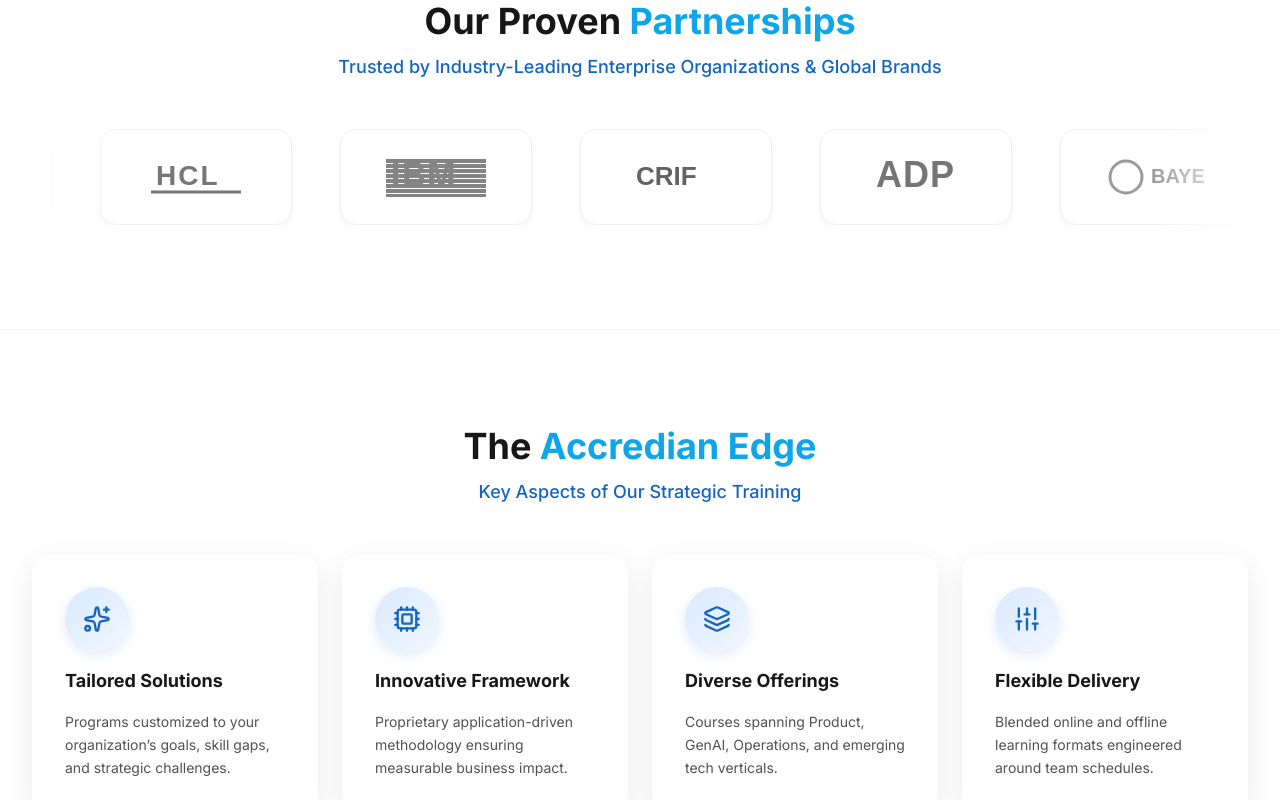
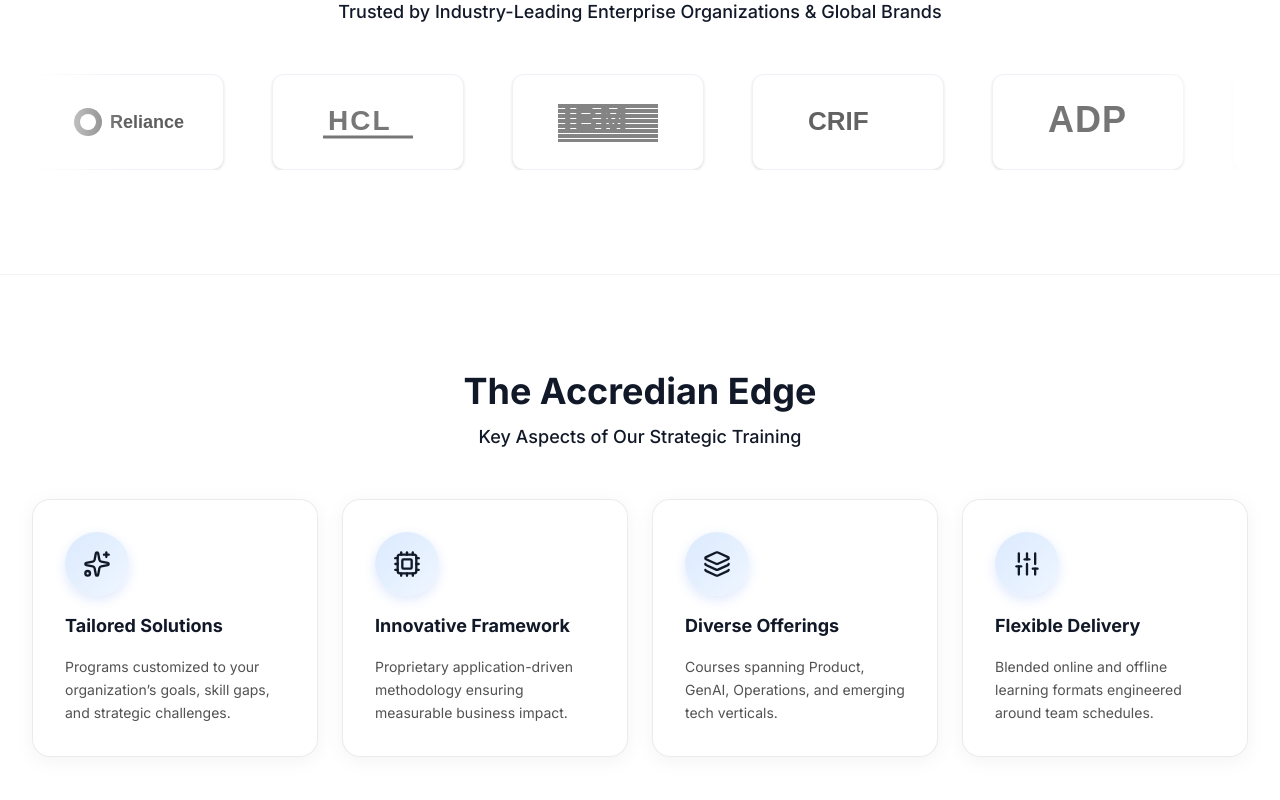
Before and after one commit to GarimaSingh207/accredian-enterprise-platform, a Next.js app: page / in a window 1280 px wide. Shown: the part 1660-2460 px from the top of the page. Built offline with nearby package versions, Linux system fonts and the light colour scheme.

Commit message:
feat: final visual polish and dark mode

```diff
--- a/app/globals.css
+++ b/app/globals.css
@@ -4,103 +4,68 @@
   /* Fonts */
   --font-sans: var(--font-inter), -apple-system, BlinkMacSystemFont, "Segoe UI", Roboto, sans-serif;
 
-  /* Typography Sizes & Heights */
-  --font-size-display-xl: 3.75rem; /* 60px */
-  --font-size-display-l: 3rem;     /* 48px */
-  --font-size-h1: 2.25rem;          /* 36px */
-  --font-size-h2: 1.875rem;         /* 30px */
-  --font-size-h3: 1.5rem;           /* 24px */
-  --font-size-h4: 1.25rem;          /* 20px */
-  --font-size-h5: 1.125rem;         /* 18px */
-  --font-size-h6: 1rem;             /* 16px */
+  /* Color System */
+  --color-primary-blue: #2563EB;   /* Primary CTAs, Active Nav, Hero highlights */
+  --color-primary-indigo: #4F46E5; /* Secondary Gradients, glows, accents */
+  --color-primary-purple: #8B5CF6; /* Technology, title highlights */
+  --color-primary-cyan: #06B6D4;   /* Analytics, Data icons */
+  --color-primary-orange: #F59E0B; /* Business outcomes, achievements */
+  --color-primary-green: #22C55E;  /* Success indicators, metrics */
 
-  --font-size-body-xl: 1.25rem;
-  --font-size-body-lg: 1.125rem;
-  --font-size-body-regular: 1rem;
-  --font-size-body-small: 0.875rem;
+  /* Neutral scale */
+  --color-neutral-50: var(--color-neutral-50);
+  --color-neutral-100: var(--color-neutral-100);
+  --color-neutral-200: var(--color-neutral-200);
+  --color-neutral-300: var(--color-neutral-300);
+  --color-neutral-400: var(--color-neutral-400);
+  --color-neutral-500: var(--color-neutral-500);
+  --color-neutral-700: var(--color-neutral-700);
+  --color-neutral-900: var(--color-neutral-900);
 
-  --line-height-display-xl: 1.1;
-  --line-height-display-l: 1.15;
-  --line-height-h1: 1.2;
-  --line-height-h2: 1.25;
+  /* Radii */
+  --radius-2xl: 18px;
 
-  /* Primary Colors (Accredian Blue) */
-  --color-primary-50: #eff6ff;
-  --color-primary-100: #dbeafe;
-  --color-primary-200: #bfdbfe;
-  --color-primary-300: #93c5fd;
-  --color-primary-400: #60a5fa;
-  --color-primary-500: #2563eb; /* Primary Brand Accent */
-  --color-primary-600: #1565C0; /* Core Brand Blue */
-  --color-primary-700: #1D4ED8; /* Hover Blue */
-  --color-primary-800: #1E40AF; /* Active Blue */
-  --color-primary-900: #0f172a;
-
-  /* Accent Highlight */
-  --color-accent-500: #0ea5e9;
-
-  /* Semantic States */
-  --color-success-50: #ecfdf5;
-  --color-success-500: #10b981;
-  --color-success-700: #047857;
-
-  --color-error-50: #fef2f2;
-  --color-error-500: #ef4444;
-  --color-error-700: #b91c1c;
-
-  /* Custom Backgrounds & Gradients */
-  --color-section-alt: #f8fbff;
-  --color-section-dark: #f5f9ff;
-  --color-footer-bg: #08111F;
-
-  /* Border Tokens */
-  --color-card-border: rgba(255, 255, 255, 0.45);
-
-  /* Radius Tokens */
-  --radius-small: 4px;
-  --radius-medium: 8px;
-  --radius-large: 12px;
-  --radius-xl: 16px;
-  --radius-2xl: 20px;
-  --radius-3xl: 24px;
-
-  /* Elevation & Shadows */
-  --shadow-xs: 0 1px 2px rgba(0, 0, 0, 0.05);
-  --shadow-sm: 0 2px 4px rgba(0, 0, 0, 0.05);
-  --shadow-md: 0 4px 6px rgba(0, 0, 0, 0.05);
-  --shadow-card: 0 8px 30px rgba(15, 23, 42, 0.08);
-  --shadow-card-hover: 0 20px 40px rgba(15, 23, 42, 0.12);
-  --shadow-modal: 0 20px 60px rgba(0, 0, 0, 0.15);
-
-  /* Custom Keyframes & Animations */
-  --animate-marquee: marquee 28s linear infinite;
-  --animate-float-slow: float-slow 6s ease-in-out infinite alternate;
-  --animate-float-medium: float-medium 5s ease-in-out infinite alternate;
-  --animate-float-fast: float-fast 4s ease-in-out infinite alternate;
+  /* Animations */
+  --animate-hero-float: hero-float 6s ease-in-out infinite;
 }
 
-@keyframes marquee {
-  0% {
-    transform: translateX(0%);
-  }
-  100% {
-    transform: translateX(-50%);
-  }
+:root {
+  --color-neutral-50: #F9FAFB;
+  --color-neutral-100: #F3F4F6;
+  --color-neutral-200: #E5E7EB;
+  --color-neutral-300: #D1D5DB;
+  --color-neutral-400: #9CA3AF;
+  --color-neutral-500: #6B7280;
+  --color-neutral-700: #374151;
+  --color-neutral-900: #111827;
+
+  --bg-page: #FFFFFF;
+  --bg-card: rgba(255, 255, 255, 0.95);
+  --border-card: rgba(0, 0, 0, 0.08);
+  --text-main: #111827;
+  --text-muted: #6B7280;
 }
 
-@keyframes float-slow {
-  0% { transform: translateY(0px) rotate(0deg); }
-  100% { transform: translateY(-10px) rotate(2deg); }
+.dark {
+  --color-neutral-50: #111827;
+  --color-neutral-100: #1F2937;
+  --color-neutral-200: rgba(255, 255, 255, 0.08);
+  --color-neutral-300: rgba(255, 255, 255, 0.15);
+  --color-neutral-400: #9CA3AF;
+  --color-neutral-500: #CBD5E1;
+  --color-neutral-700: #E2E8F0;
+  --color-neutral-900: #F8FAFC;
+
+  --bg-page: #0B1220;
+  --bg-card: #111827;
+  --border-card: rgba(255, 255, 255, 0.08);
+  --text-main: #F8FAFC;
+  --text-muted: #CBD5E1;
 }
 
-@keyframes float-medium {
-  0% { transform: translateY(0px); }
-  100% { transform: translateY(-8px); }
-}
-
-@keyframes float-fast {
-  0% { transform: translateY(0px); }
-  100% { transform: translateY(-6px); }
+@keyframes hero-float {
+  0%, 100% { transform: translateY(0px); }
+  50% { transform: translateY(-6px); }
 }
 
 html {
@@ -109,15 +74,19 @@
 
 body {
   font-family: var(--font-sans);
-  color: var(--color-neutral-900);
-  background-color: #ffffff;
+  color: var(--text-main);
+  background-color: var(--bg-page);
   overflow-x: hidden;
+  transition: background-color 300ms ease, color 300ms ease, border-color 300ms ease;
 }
 
-/* Premium Primary Button Shine Effect */
+/* Primary Button Shine Sweep */
 .btn-shine-effect {
   position: relative;
   overflow: hidden;
+  background: linear-gradient(135deg, #2563EB, #4F46E5);
+  box-shadow: 0 8px 24px rgba(37,99,235,0.25);
+  transition: transform 220ms ease, box-shadow 220ms ease;
 }
 
 .btn-shine-effect::after {
@@ -130,96 +99,85 @@
   background: linear-gradient(
     90deg,
     transparent,
-    rgba(255, 255, 255, 0.45),
+    rgba(255, 255, 255, 0.4),
     transparent
   );
   transform: skewX(-20deg);
 }
 
+.btn-shine-effect:hover {
+  transform: scale(1.03) translateY(-2px);
+  box-shadow: 0 12px 30px rgba(37,99,235,0.35);
+}
+
 .btn-shine-effect:hover::after {
-  animation: shine 0.7s ease-in-out;
+  animation: shine 0.70s ease-in-out;
 }
 
 @keyframes shine {
-  100% {
-    left: 150%;
-  }
+  100% { left: 150%; }
 }
 
-/* Secondary Button Glass Fill Hover Effect */
+/* Secondary Button Animated Border */
 .btn-secondary-glass {
   position: relative;
   overflow: hidden;
-  background: transparent;
-  border: 1px solid rgba(21, 101, 192, 0.4);
-  transition: color 0.3s ease;
+  background: var(--bg-card);
+  border: 1.5px solid #2563EB;
+  color: #2563EB;
+  transition: transform 220ms ease, background-color 300ms ease, border-color 300ms ease;
 }
 
-.btn-secondary-glass::before {
-  content: '';
-  position: absolute;
-  top: 0;
-  left: -100%;
-  width: 100%;
-  height: 100%;
-  background: rgba(21, 101, 192, 0.08);
-  transition: left 0.35s ease;
-  z-index: -1;
+.btn-secondary-glass:hover {
+  transform: scale(1.03) translateY(-2px);
 }
 
-.btn-secondary-glass:hover::before {
-  left: 0;
-}
-
-/* Global Premium Card Styles */
+/* Premium Card Styles */
 .premium-card {
-  background: rgba(255, 255, 255, 0.85);
+  background: var(--bg-card);
   backdrop-filter: blur(12px);
-  border: 1px solid rgba(255, 255, 255, 0.45);
-  box-shadow: var(--shadow-card);
-  border-radius: var(--radius-2xl);
-  transition: transform 350ms ease, box-shadow 350ms ease, border-color 350ms ease;
-  position: relative;
-}
-
-.premium-card::before {
-  content: '';
-  position: absolute;
-  inset: 0;
-  border-radius: var(--radius-2xl);
-  padding: 1px;
-  background: transparent;
-  -webkit-mask: linear-gradient(#fff 0 0) content-box, linear-gradient(#fff 0 0);
-  -webkit-mask-composite: xor;
-  mask-composite: exclude;
-  pointer-events: none;
-  transition: background 350ms ease;
+  border: 1px solid var(--border-card);
+  box-shadow: 0 4px 20px rgba(0, 0, 0, 0.05);
+  border-radius: 18px;
+  transition: transform 280ms ease, box-shadow 280ms ease, border-color 280ms ease, background-color 300ms ease;
 }
 
 .premium-card:hover {
-  transform: translateY(-8px) scale(1.015);
-  box-shadow: var(--shadow-card-hover);
+  transform: translateY(-6px);
+  box-shadow: 0 16px 36px rgba(0, 0, 0, 0.12);
+  border-color: rgba(37, 99, 235, 0.4);
 }
 
-.premium-card:hover::before {
-  background: linear-gradient(90deg, var(--color-primary-500), var(--color-accent-500));
+/* Standardized Icon Containers (48x48) */
+.icon-container-48 {
+  width: 48px;
+  height: 48px;
+  border-radius: 14px;
+  display: flex;
+  align-items: center;
+  justify-content: center;
+  box-shadow: 0 4px 12px rgba(0, 0, 0, 0.06);
+  transition: transform 250ms ease;
 }
 
-/* Accessibility Focus Ring Styles */
+.icon-container-48:hover {
+  transform: rotate(5deg) scale(1.08);
+}
+
+/* Client Logo Hover Transitions */
+.logo-filter-transition {
+  filter: grayscale(100%);
+  opacity: 0.7;
+  transition: filter 300ms ease, opacity 300ms ease, transform 300ms ease;
+}
+
+.logo-filter-transition:hover {
+  filter: grayscale(0%);
+  opacity: 1;
+  transform: scale(1.06);
+}
+
 *:focus-visible {
-  outline: 2px solid var(--color-primary-500);
+  outline: 2px solid #2563EB;
   outline-offset: 2px;
 }
-
-/* Screen reader announcement styles */
-.sr-only {
-  position: absolute;
-  width: 1px;
-  height: 1px;
-  padding: 0;
-  margin: -1px;
-  overflow: hidden;
-  clip: rect(0, 0, 0, 0);
-  white-space: nowrap;
-  border-width: 0;
-}
--- a/app/layout.tsx
+++ b/app/layout.tsx
@@ -3,6 +3,8 @@
 import "./globals.css";
 import { ModalProvider } from "@/context/ModalContext";
 import { AdvancedEffects } from "@/components/ui/AdvancedEffects";
+
+import { ThemeProvider } from "@/components/ui/ThemeProvider";
 
 const inter = Inter({
   variable: "--font-inter",
@@ -57,18 +59,20 @@
   children: React.ReactNode;
 }>) {
   return (
-    <html lang="en" className={`${inter.variable} h-full antialiased`}>
+    <html lang="en" className={`${inter.variable} h-full antialiased`} suppressHydrationWarning>
       <head>
         <script
           type="application/ld+json"
           dangerouslySetInnerHTML={{ __html: JSON.stringify(jsonLd) }}
         />
       </head>
-      <body className="min-h-full flex flex-col font-sans bg-white text-neutral-900">
-        <ModalProvider>
-          <AdvancedEffects />
-          {children}
-        </ModalProvider>
+      <body className="min-h-full flex flex-col font-sans bg-white dark:bg-[#0B1220] text-neutral-900 dark:text-[#F8FAFC] transition-colors duration-300">
+        <ThemeProvider attribute="class" defaultTheme="system" enableSystem disableTransitionOnChange={false}>
+          <ModalProvider>
+            <AdvancedEffects />
+            {children}
+          </ModalProvider>
+        </ThemeProvider>
       </body>
     </html>
   );
--- /dev/null
+++ b/components/ui/DarkModeToggle.tsx
@@ -0,0 +1,37 @@
+'use client';
+
+import React, { useEffect, useState } from 'react';
+import { useTheme } from 'next-themes';
+import { Sun, Moon } from 'lucide-react';
+
+export function DarkModeToggle() {
+  const { theme, setTheme, resolvedTheme } = useTheme();
+  const [mounted, setMounted] = useState(false);
+
+  useEffect(() => {
+    const handle = requestAnimationFrame(() => {
+      setMounted(true);
+    });
+    return () => cancelAnimationFrame(handle);
+  }, []);
+
+  if (!mounted) {
+    return <div className="w-9 h-9" />;
+  }
+
+  const currentTheme = theme === 'system' ? resolvedTheme : theme;
+
+  return (
+    <button
+      onClick={() => setTheme(currentTheme === 'dark' ? 'light' : 'dark')}
+      aria-label="Toggle dark mode theme"
+      className="p-2 rounded-xl border border-neutral-200 dark:border-[rgba(255,255,255,0.08)] bg-white dark:bg-[#111827] text-neutral-700 dark:text-[#F8FAFC] hover:bg-neutral-100 dark:hover:bg-neutral-800 transition-all duration-300 cursor-pointer focus:outline-none focus-visible:ring-2 focus-visible:ring-primary-blue shrink-0"
+    >
+      {currentTheme === 'dark' ? (
+        <Sun className="w-5 h-5 text-amber-400" />
+      ) : (
+        <Moon className="w-5 h-5 text-neutral-600" />
+      )}
+    </button>
+  );
+}
--- /dev/null
+++ b/components/ui/ThemeProvider.tsx
@@ -0,0 +1,8 @@
+'use client';
+
+import * as React from 'react';
+import { ThemeProvider as NextThemesProvider } from 'next-themes';
+
+export function ThemeProvider({ children, ...props }: React.ComponentProps<typeof NextThemesProvider>) {
+  return <NextThemesProvider {...props}>{children}</NextThemesProvider>;
+}
--- a/package.json
+++ b/package.json
@@ -12,6 +12,7 @@
     "clsx": "^2.1.1",
     "lucide-react": "^1.27.0",
     "next": "16.2.12",
+    "next-themes": "^0.4.6",
     "react": "19.2.4",
     "react-dom": "19.2.4",
     "tailwind-merge": "^3.6.0"
```
Also changed, not shown: components/sections/HeroSection.tsx (+0 -9 lines), components/sections/Navbar.tsx (+13 -10 lines), 1 other file (tests, documents, lock files or other folders).
